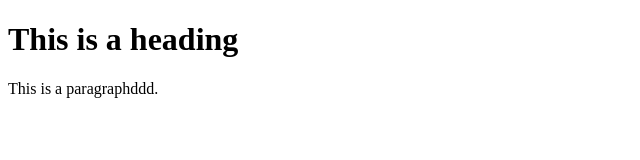
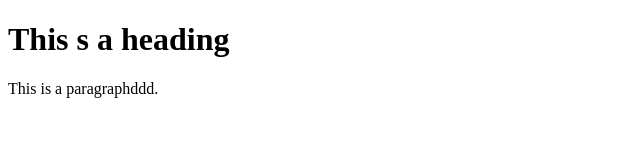
Before and after one commit to amutebe/newapp, a plain HTML site: page index.html in a window 1280 px wide. Shown: the whole page, without its empty margins (0-640 px from the left). Drawn offline with Linux system fonts and the light colour scheme.

Commit message:
changed index

```diff
--- a/index.html
+++ b/index.html
@@ -3,7 +3,7 @@
 <title>HTML Tutorial</title>
 <body>
 
-<h1>This is a heading</h1>
+<h1>This s a heading</h1>
 <p>This is a paragraphddd.</p>
 
 </body>
```
